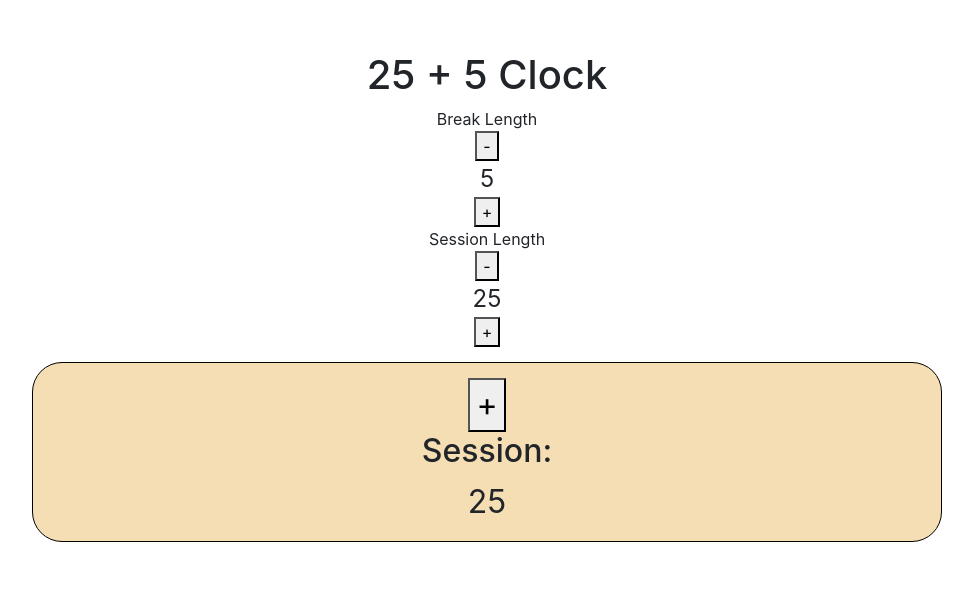
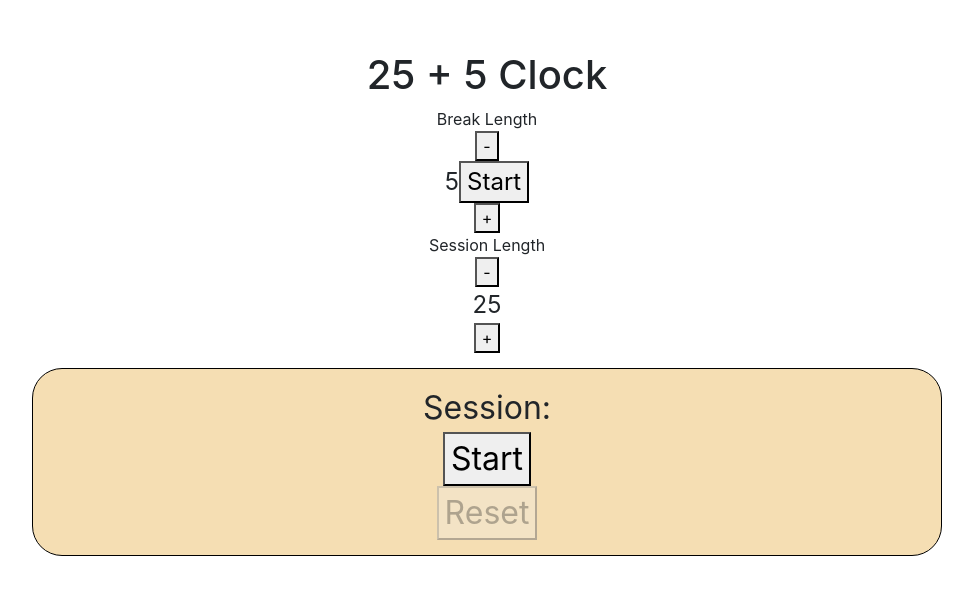
Before and after one commit to DantesSagan/pomodoro, a React (Create React App) app: page / in a window 1280 px wide. Shown: the part 199-794 px from the top of the page, without its empty margins (153-1126 px from the left). Built offline with nearby package versions, Linux system fonts and the light colour scheme; the HTML template or start-up script is replaced by a standard one.

Commit message:
3d commit

```diff
--- a/public/index.html
+++ b/public/index.html
@@ -41,7 +41,7 @@
       To create a production bundle, use `npm run build` or `yarn build`.
 
     -->
-
+  <script src="https://cdn.freecodecamp.org/testable-projects-fcc/v1/bundle.js"></script>
 </body>
 
 </html>
--- a/src/App.js
+++ b/src/App.js
@@ -1,10 +1,21 @@
-import React from 'react';
+import useTimer from './hooks/useTimer';
 import './App.css';
 
-export default function App({ initialState }) {
-  const [counter, setCounter] = React.useState(5);
-  const [session, setSession] = React.useState(25);
-  const [timer, setTimer] = React.useState(initialState);
+export default function App() {
+  const {
+    counter,
+    minutes,
+    timer,
+    isActive,
+    isPaused,
+    start,
+    start2,
+    setCounter,
+    setMinutes,
+    handlePause,
+    handleResume,
+    handleReset,
+  } = useTimer();
 
   return (
     <div className='App'>
@@ -17,39 +28,56 @@ export default function App({ initialState }) {
         }}
       >
         <h1 className='align-items-start'>25 + 5 Clock</h1>
-        <div className='align-items-center'>
-          <div className='col'>Break Length</div>
+        <div className='align-items-center' id='break-label'>
+          <div className='col' id='break-label'>
+            Break Length
+          </div>
           <button
             className='col'
+            id='break-decrement'
             onClick={() => setCounter((prev) => prev - 1)}
           >
             -
           </button>
-          <div className='col' style={{ fontSize: '1.5rem' }}>
+          <div
+            id='break-length'
+            onChange={(e) => setCounter(e.target.value)}
+            value={counter || ''}
+            className='col'
+            style={{ fontSize: '1.5rem' }}
+          >
             {counter}
+            <button onClick={start2}>Start</button>
           </div>
           <button
             className='col'
+            id='break-increment'
             onClick={() => setCounter((prev) => prev + 1)}
           >
             +
           </button>
         </div>
 
-        <div className='align-items-center'>
+        <div className='align-items-center' id='session-label'>
           <div className='col'>Session Length</div>
           <button
+            id='session-decrement'
             className='col'
-            onClick={() => setSession((prev) => prev - 1)}
+            onClick={() => setMinutes((prev) => prev - 1)}
           >
             -
           </button>
-          <div className='col' style={{ fontSize: '1.5rem' }}>
-            {session}
+          <div
+            id='session-length'
+            className='col'
+            style={{ fontSize: '1.5rem' }}
+          >
+            {minutes}
           </div>
           <button
+            id='session-increment'
             className='col'
-            onClick={() => setSession((prev) => prev + 1)}
+            onClick={() => setMinutes((prev) => prev + 1)}
           >
             +
           </button>
@@ -57,6 +85,7 @@ export default function App({ initialState }) {
 
         <div
           className='align-items-end'
+          id='timer-label'
           style={{
             fontSize: '2rem',
             margin: '15px',
@@ -66,12 +95,31 @@ export default function App({ initialState }) {
             borderRadius: '30px',
           }}
         >
-          {' '}
-          <button className='col' onClick={() => setSession(() => 25)}>
-            +
-          </button>
-          <h2 className='col'>Session:</h2>
-          {session}
+          <div className='col'>
+            <label id='timer-label'>Session:</label>
+            <div
+              id='time-left'
+              className='col'
+              onChange={(e) => setMinutes(e.target.value)}
+              value={minutes || ''}
+            >
+              {timer}
+            </div>
+            <div className='col'>
+              <div id='start_stop'>
+                {!isActive && !isPaused ? (
+                  <button onClick={start}>Start</button>
+                ) : isPaused ? (
+                  <button onClick={handlePause}>Pause</button>
+                ) : (
+                  <button onClick={handleResume}>Resume</button>
+                )}
+              </div>
+              <button id='reset' onClick={handleReset} disabled={!isActive}>
+                Reset
+              </button>
+            </div>
+          </div>
         </div>
       </div>
     </div>
--- /dev/null
+++ b/src/hooks/useTimer.js
@@ -0,0 +1,78 @@
+/* eslint-disable react-hooks/exhaustive-deps */
+import { useRef, useState, useEffect } from 'react';
+
+export default function useTimer() {
+  const [isActive, setIsActive] = useState(false);
+  const [isPaused, setIsPaused] = useState(false);
+  const countRef = useRef(null);
+
+  const [counter, setCounter] = useState(5);
+  const [end, setEnd] = useState();
+  const [minutes, setMinutes] = useState(25);
+  const [timer, setTimer] = useState();
+  const start = () => setEnd(Date.now() + minutes * 60000 + 100);
+  const start2 = () => setEnd(Date.now() + counter * 60000 + 100);
+
+  const pad = (n) => ('0' + n).slice(-2);
+  const millisecondsToTimer = (ms) => {
+    if (ms < 0) {
+      return '0:00';
+    }
+    const minutes = Math.floor(ms / 60000);
+    const seconds = pad(Math.floor((ms - minutes * 60000) / 1000));
+    return `${minutes}:${seconds}`;
+  };
+
+  useEffect(() => {
+    if (!end) {
+      return;
+    }
+    setIsActive(true);
+    setIsPaused(true);
+    countRef.current = setInterval(
+      () => setTimer(millisecondsToTimer(end - Date.now())),
+      1000
+    );
+    setTimer(millisecondsToTimer(end - Date.now()));
+    return () => clearInterval(countRef.current);
+  }, [end]);
+
+  const handlePause = () => {
+    // Pause button logic here
+    clearInterval(countRef.current);
+    setIsPaused(false);
+  };
+
+  const handleResume = () => {
+    // Resume button logic here
+    setIsPaused(true);
+    countRef.current = setInterval(() => {
+      setTimer((timer) => timer + 1);
+    }, 1000);
+  };
+
+  const handleReset = () => {
+    // Reset button logic here
+    clearInterval(countRef.current);
+    setIsActive(false);
+    setIsPaused(false);
+    setCounter(5);
+    setMinutes(25);
+    setTimer(`${'25:00'}`);
+  };
+  return {
+    counter,
+    minutes,
+    end,
+    timer,
+    isActive,
+    isPaused,
+    start,
+    start2,
+    setCounter,
+    setMinutes,
+    handlePause,
+    handleResume,
+    handleReset,
+  };
+}
```
